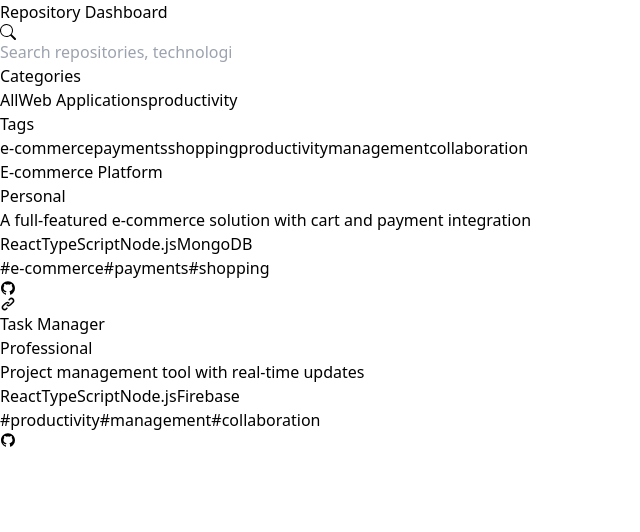
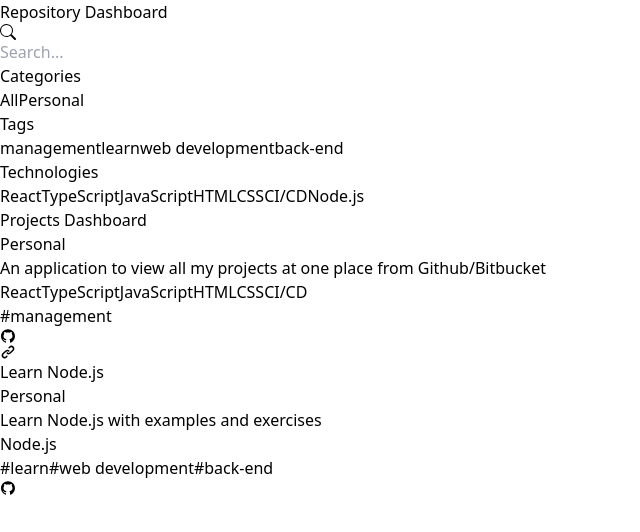
Before and after one commit to devravinder/project-dashboard, a React (Vite) app: page / in a window 1280 px wide. Shown: the top 532 px of the page, without its empty margins (0-640 px from the left). Built offline with nearby package versions, Linux system fonts and the light colour scheme.

Commit message:
improve: css

```diff
--- a/src/App.tsx
+++ b/src/App.tsx
@@ -11,12 +11,14 @@
 export default function App() {
   const [searchQuery, setSearchQuery] = useState('');
   const [selectedTags, setSelectedTags] = useState<string[]>([]);
+  const [selectedTechnologies, setSelectedTechnologies] = useState<string[]>([]);
   const [selectedCategory, setSelectedCategory] = useState<string | null>(null);
 
-  const { allTags, allCategories, filteredRepositories } = useRepositoryFilters(
+  const { allTags, allCategories, allTechnologies, filteredRepositories } = useRepositoryFilters(
     repositories,
     searchQuery,
     selectedTags,
+    selectedTechnologies,
     selectedCategory
   );
 
@@ -28,7 +30,7 @@
           <div className="space-y-6">
           <SearchBar
             onSearch={setSearchQuery}
-            placeholder="Search repositories, technologies..."
+            placeholder="Search..."
           />
 
           <FilterSection title="Categories">
@@ -48,6 +50,15 @@
             />
           </FilterSection>
 
+          <FilterSection title="Technologies">
+            <TagFilter
+              tags={allTechnologies}
+              selectedTags={selectedTechnologies}
+              onTagSelect={(tech) => setSelectedTechnologies([...selectedTechnologies, tech])}
+              onTagRemove={(tech) => setSelectedTechnologies(selectedTechnologies.filter(t => t !== tech))}
+            />
+          </FilterSection>
+
           <RepositoryGrid repositories={filteredRepositories} />
         </div>
         </div>
--- a/src/components/repository/RepositoryCard.tsx
+++ b/src/components/repository/RepositoryCard.tsx
@@ -11,15 +11,22 @@
 export const RepositoryCard: React.FC<RepositoryCardProps> = ({ repository }) => {
   return (
     <div className="bg-white rounded-lg shadow-lg p-6 hover:scale-105 transition-all">
-      <div className="flex justify-between items-start">
-        <h3 className="text-lg font-semibold text-gray-900">{repository.name}</h3>
-        <Chip>{repository.type}</Chip>
+      <div className="h-full flex flex-col gap-2 justify-between">
+        <div className="flex flex-col gap-4">
+          <div className="flex flex-col gap-1">
+            <div className="flex justify-between items-start">
+              <h3 className="text-lg font-semibold text-gray-900">{repository.name}</h3>
+              <Chip>{repository.category}</Chip>
+            </div>
+            <p className=" text-gray-600 line-clamp-2">{repository.description}</p>
+          </div>
+          <div className="flex flex-col gap-2">
+            <RepositoryTechnologies technologies={repository.technologies} />
+            <RepositoryTags tags={repository.tags} />
+          </div>
+        </div>
+        <RepositoryLinks repoUrl={repository.repoUrl} websiteUrl={repository.websiteUrl} />
       </div>
-      <p className="mt-2 text-gray-600 line-clamp-2">{repository.description}</p>
-
-      <RepositoryTechnologies technologies={repository.technologies} />
-      <RepositoryTags tags={repository.tags} />
-      <RepositoryLinks repoUrl={repository.repoUrl} websiteUrl={repository.websiteUrl} />
     </div>
   );
 };
--- a/src/components/repository/RepositoryLinks.tsx
+++ b/src/components/repository/RepositoryLinks.tsx
@@ -10,7 +10,7 @@
 
 export const RepositoryLinks: React.FC<RepositoryLinksProps> = ({ repoUrl, websiteUrl }) => {
   return (
-    <div className="pt-4 flex flex-row justify-end gap-2">
+    <div className="flex flex-row justify-end gap-2">
       <A url={repoUrl}>
         <IconGithub className="h-4 w-4" />
       </A>
--- a/src/components/repository/RepositoryTags.tsx
+++ b/src/components/repository/RepositoryTags.tsx
@@ -7,7 +7,7 @@
 
 export const RepositoryTags: React.FC<RepositoryTagsProps> = ({ tags }) => {
   return (
-    <div className="mt-4 flex flex-wrap gap-2">
+    <div className="flex flex-wrap gap-2">
       {tags.map((tag) => (
         <Chip
           key={tag}
--- a/src/components/repository/RepositoryTechnologies.tsx
+++ b/src/components/repository/RepositoryTechnologies.tsx
@@ -6,7 +6,6 @@
 
 export const RepositoryTechnologies: React.FC<RepositoryTechnologiesProps> = ({ technologies }) => {
   return (
-    <div className="mt-4">
       <div className="flex flex-wrap gap-2">
         {technologies.map((tech) => (
           <Chip
@@ -17,6 +16,5 @@
           </Chip>
         ))}
       </div>
-    </div>
   );
 };
--- a/src/data/repositories.ts
+++ b/src/data/repositories.ts
@@ -1,63 +1,67 @@
 
 const CATEGORIES = {
-  WEB_APPLICATIONS:'Web Applications',
-  PRODUCTIVITY:'productivity',
+  PERSONAL: 'Personal',
+  FREELANCE: 'Freelance',
+  PROFESSIONAL: 'Professional'
 }
 
 const TAGS = {
-  E_COMMERECE:'e-commerce',
-  PAYMENTS:'payments',
-  SHOPPING:'shopping',
-  PRODUCTIVITY:'productivity',
-  MANAGEMENT:'management',
-  COLLABORATION:'collaboration'
+  E_COMMERECE: 'e-commerce',
+  PAYMENTS: 'payments',
+  SHOPPING: 'shopping',
+  PRODUCTIVITY: 'productivity',
+  MANAGEMENT: 'management',
+  COLLABORATION: 'collaboration',
+  LEARN: 'learn',
+  WEB_DEVELOPMENT: 'web development',
+  MOBILE_DEVELOPMENT: 'mobile development',
+  BACK_END: 'back-end',
+  FRONT_END: 'front-end'
 }
 
 const TECHNOLOGIES = {
-  REACT:'React',
-  TYPESCRIPT:'TypeScript',
-  NODE_JS:'Node.js',
-  MONGODB:'MongoDB',
-  FIREBASE:'Firebase'
+  REACT: 'React',
+  TYPESCRIPT: 'TypeScript',
+  JAVASCRIPT: 'JavaScript',
+  JAVA: 'Java',
+  NODE_JS: 'Node.js',
+  MONGODB: 'MongoDB',
+  FIREBASE: 'Firebase',
+  CI_CD: 'CI/CD',
+  HTML: 'HTML',
+  CSS: 'CSS'
 }
 
-const TYPE = {
-  PERSONAL:'Personal',
-  FREELANCE:'Freelance',
-  PROFESSIONAL:'Professional'
-}
+
 
 export const repositories: Repository[] = [
   {
     id: '1',
-    name: 'E-commerce Platform',
-    description: 'A full-featured e-commerce solution with cart and payment integration',
-    category: CATEGORIES.WEB_APPLICATIONS,
-    tags: [TAGS.E_COMMERECE, TAGS.PAYMENTS, TAGS.SHOPPING],
+    name: 'Projects Dashboard',
+    description: 'An application to view all my projects at one place from Github/Bitbucket',
+    category: CATEGORIES.PERSONAL,
+    tags: [TAGS.MANAGEMENT],
     technologies: [
       { name: TECHNOLOGIES.REACT },
       { name: TECHNOLOGIES.TYPESCRIPT },
-      { name: TECHNOLOGIES.NODE_JS },
-      { name: TECHNOLOGIES.MONGODB }
+      { name: TECHNOLOGIES.JAVASCRIPT },
+      { name: TECHNOLOGIES.HTML },
+      { name: TECHNOLOGIES.CSS },
+      { name: TECHNOLOGIES.CI_CD }
 
     ],
-    websiteUrl: 'https://example-shop.com',
-    repoUrl: 'https://github.com/username/ecommerce',
-    type: TYPE.PERSONAL
+    websiteUrl: 'https://projects.paravartech.com/',
+    repoUrl: 'https://github.com/devravinder/project-dashboard',
   },
   {
     id: '2',
-    name: 'Task Manager',
-    description: 'Project management tool with real-time updates',
-    category: CATEGORIES.PRODUCTIVITY,
-    tags: [TAGS.PRODUCTIVITY, TAGS.MANAGEMENT, TAGS.COLLABORATION],
+    name: 'Learn Node.js',
+    description: 'Learn Node.js with examples and exercises',
+    category: CATEGORIES.PERSONAL,
+    tags: [TAGS.LEARN, TAGS.WEB_DEVELOPMENT, TAGS.BACK_END],
     technologies: [
-      { name: TECHNOLOGIES.REACT },
-      { name: TECHNOLOGIES.TYPESCRIPT },
-      { name: TECHNOLOGIES.NODE_JS },
-      { name: TECHNOLOGIES.FIREBASE }
+      { name: TECHNOLOGIES.NODE_JS }
     ],
-    repoUrl: 'https://bitbucket.org/username/task-manager',
-    type: TYPE.PROFESSIONAL
+    repoUrl: 'https://github.com/devravinder/node-learn',
   }
 ];
--- a/src/hooks/useRepositoryFilters.ts
+++ b/src/hooks/useRepositoryFilters.ts
@@ -4,12 +4,19 @@
   repositories: Repository[],
   searchQuery: string,
   selectedTags: string[],
+  selectedTechnologies: string[],
   selectedCategory: string | null
 ) {
   const allTags = useMemo(() => {
     const tags = new Set<string>();
     repositories.forEach((repo) => repo.tags.forEach((tag) => tags.add(tag)));
     return Array.from(tags);
+  }, [repositories]);
+
+  const allTechnologies = useMemo(() => {
+    const techs = new Set<string>();
+    repositories.forEach((repo) => repo.technologies.forEach((tech) => techs.add(tech.name)));
+    return Array.from(techs);
   }, [repositories]);
 
   const allCategories = useMemo(() => {
@@ -25,20 +32,24 @@
 
       const matchesSearch = searchQuery === '' ||
         name.toLowerCase().includes(query) ||
-        description.toLowerCase().includes(query) ||
-        technologies.some(tech => tech.name.toLowerCase().includes(query));
+        description.toLowerCase().includes(query)
+
 
       const matchesTags = selectedTags.length === 0 ||
         selectedTags.every(tag => tags.includes(tag));
 
+      const matchedTechnologies = selectedTechnologies.length === 0 ||
+        selectedTechnologies.every(tech => technologies.some(technology => technology.name === tech));
+
       const matchesCategory = !selectedCategory || category === selectedCategory;
 
-      return matchesSearch && matchesTags && matchesCategory;
+      return matchesSearch && matchesTags && matchedTechnologies && matchesCategory;
     });
-  }, [repositories, searchQuery, selectedTags, selectedCategory]);
+  }, [repositories, searchQuery, selectedTags, selectedTechnologies, selectedCategory]);
 
   return {
     allTags,
+    allTechnologies,
     allCategories,
     filteredRepositories
   };
--- a/src/types/global.d.ts
+++ b/src/types/global.d.ts
@@ -12,5 +12,4 @@
     technologies: Technology[];
     websiteUrl?: string;
     repoUrl: string;
-    type: string;
   };
```
